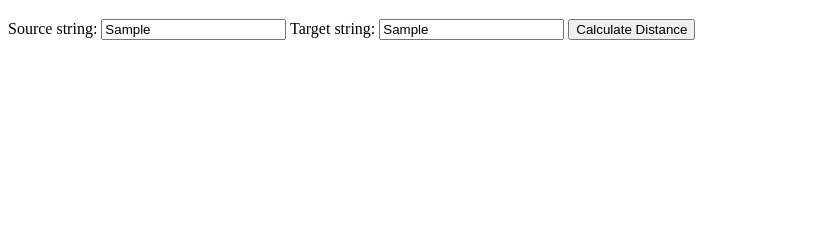
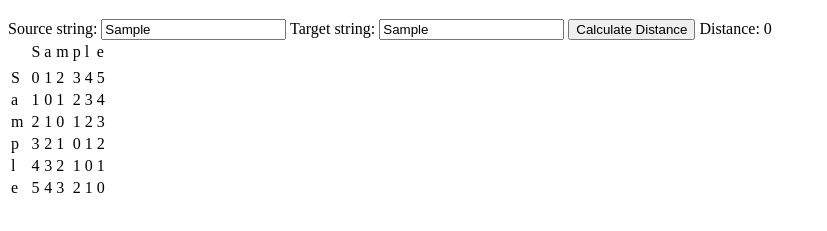
Before and after one commit to Frescodigo/MinEdit, a plain HTML site: page index.html in a window 1280 px wide. Both pictures are taken after typing "Sample", "Sample" into the empty fields and a click on the button "Calculate Distance". Shown: the part 61-292 px from the top of the page, without its empty margins (0-827 px from the left). Drawn offline with Linux system fonts and the light colour scheme.

Commit message:
shows distance matrix now

```diff
--- a/editdistance.js
+++ b/editdistance.js
@@ -1,12 +1,8 @@
 const sourceInput = document.getElementById('source-input');
 const targetInput = document.getElementById('target-input');
 const calculateButton = document.getElementById('calculate-button');
-
-
-// calculateButton.addEventListener("click", (event) => {
-//     const source = sourceInput.value;
-//     console.log(source)
-// })
+const distanceOutput = document.getElementById('distance-output');
+const matrixTable = document.getElementById('distance-matrix')
 
 function insertCost(insertedChar) {
     return 1;
@@ -24,24 +20,6 @@ function calculateDistance(source, target) {
 
     const distanceMatrix = new Array(sourceLen + 1).fill(0)
         .map(() => new Array(targetLen + 1).fill(0));
-
-    /*
-    abc -> abcd
-
-    [
-        [,,,,],
-        [,,,,],
-        [,,,,],
-        [,,,,],
-    ]
-
-    c   3   2   1   0   1
-    b   2   1   0   1   2
-    a   1   0   1   2   3
-        0   1   2   3   4
-            a   b   c   d
-
-    */
 
     // initialize the first columm
     for (let i = 1; i <= sourceLen; i++) {
@@ -65,16 +43,41 @@ function calculateDistance(source, target) {
         }
     }
 
-    console.log(distanceMatrix);
+    return [distanceMatrix, distanceMatrix[sourceLen][targetLen]];
+}
 
-    return 0;
+function updateTable(matrix, source, target) {
+    matrixTable.innerHTML = ''
+
+    const sourceLen = source.length;
+    const targetLen = target.length;
+
+    for (let r = 0; r <= sourceLen + 1; r++) {
+        const tableRow = document.createElement('tr')
+        for (let c = 0; c <= targetLen + 1; c++) {
+            const tableCell = document.createElement('td');
+
+            if (c == 0 && r > 1) {
+                tableCell.innerText = source[r - 2];
+            }
+            else if (r == 0 && c > 1) {
+                tableCell.innerText = target[c - 2];
+            }
+            else if (r > 1 && c > 1) {
+                tableCell.innerHTML = matrix[r - 1][c - 1];
+            }
+            tableRow.appendChild(tableCell);
+        }
+        matrixTable.appendChild(tableRow);
+    }
 }
 
 calculateButton.onclick = (event) => {
     const source = sourceInput.value;
     const target = targetInput.value;
 
-    const editDistance = calculateDistance(source, target);
+    const [distanceMatrix, editDistance] = calculateDistance(source, target);
+    distanceOutput.value = editDistance;
 
-    console.log(source, target)
+    updateTable(distanceMatrix, source, target);
 }
--- a/index.html
+++ b/index.html
@@ -13,7 +13,12 @@
         <label for="target-input">Target string:</label>
         <input type="text" name="Target" id="target-input">
         <button type="button" id="calculate-button">Calculate Distance</button>
+        <label for="distance-output">Distance:</label>
+        <output style="display: inline-block;" name="result" for="source-input target-input" id="distance-output"></output>
     </form>
+    <table id="distance-matrix">
+        <caption>Distance Matrix</caption>
+    </table>
     <script src="editdistance.js"></script>
 </body>
 </html>
```
Also changed, not shown: 1 other file.
